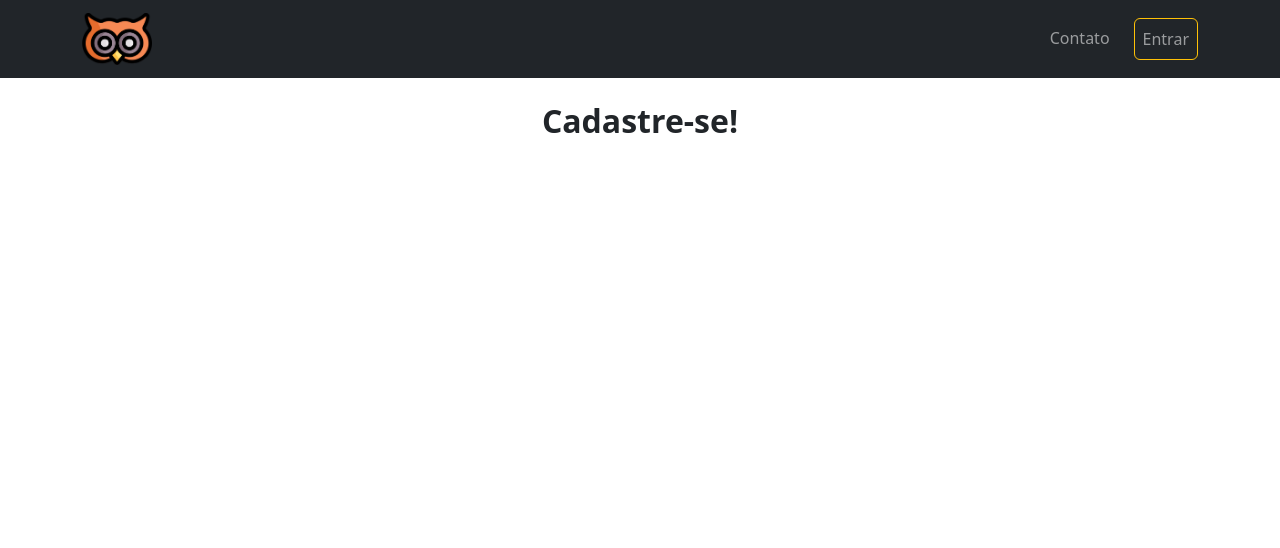
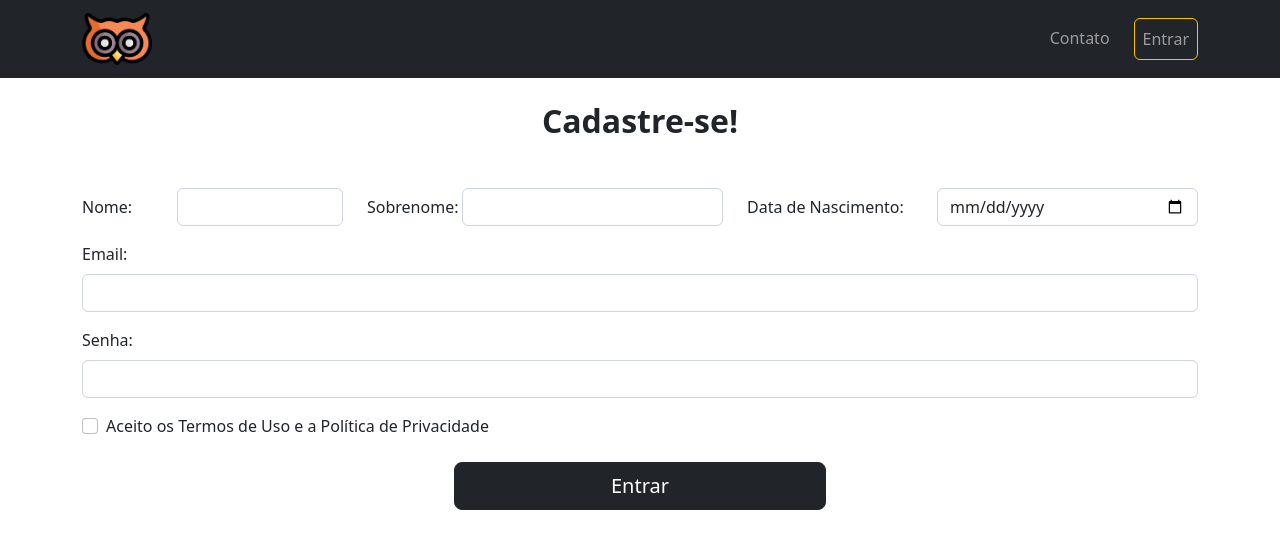
Before and after one commit to ewertones/corujo-frontend, a React (Create React App) app: page /cadastrar in a window 1280 px wide. Shown: the top 548 px of the page. Built offline with nearby package versions, Linux system fonts and the light colour scheme.

Commit message:
Created signup page

```diff
--- a/src/components/assets.jsx
+++ b/src/components/assets.jsx
@@ -23,7 +23,7 @@ export default function Assets() {
 
 const Asset = ({ props }) => {
     return (
-        <div className={`col-lg gx-2 border border-3 rounded p-2 ms-2 me-2 mb-3 ${props.variation > 0 ? "border-success" : props.variation < 0 ? "border-danger" : "border-secondary"}`}>
+        <div className={`col-lg gx-2 border border-3 rounded p-2 ms-2 me-2 mb-5 ${props.variation > 0 ? "border-success" : props.variation < 0 ? "border-danger" : "border-secondary"}`}>
             <div className="row">
                 <div className="col text-start">
                     <Icon path={props.mdi} title="symbol" size={2} rotate={0} color="black" />
--- a/src/components/form_login.jsx
+++ b/src/components/form_login.jsx
@@ -4,20 +4,20 @@ export default function LoginForm() {
     return (
         <form>
             <div className="mb-3">
-                <label htmlFor="exampleInputEmail1" className="form-label">Email:</label>
-                <input type="email" className="form-control" id="exampleInputEmail1" aria-describedby="emailHelp" />
+                <label htmlFor="login_email" className="form-label">Email:</label>
+                <input type="email" className="form-control" id="login_email" />
             </div>
             <div className="mb-3">
-                <label htmlFor="exampleInputPassword1" className="form-label">Senha:</label>
-                <input type="password" className="form-control" id="exampleInputPassword1" />
+                <label htmlFor="login_password" className="form-label">Senha:</label>
+                <input type="password" className="form-control" id="login_password" />
             </div>
             <div className="form-check">
-                <input type="checkbox" className="form-check-input" id="exampleCheck1" />
-                <label className="form-check-label" htmlFor="exampleCheck1">Lembrar-me</label>
+                <input type="checkbox" className="form-check-input" id="login_remember" />
+                <label className="form-check-label" htmlFor="login_remember">Lembrar-me</label>
             </div>
             <div>
                 <small><br />Esqueceu a senha? <Link to="/recuperar_senha" type="button" className="Navbar-login">Recuperar.</Link></small>
-                <small><br />Ainda não tem uma conta? <Link to="/cadastrar" type="button" className="Navbar-signup me-auto">Cadastre-se.</Link></small>
+                <small><br />Ainda não tem uma conta? <Link to="/cadastrar" type="button" className="Navbar-signup">Cadastre-se.</Link></small>
             </div>
             <button type="submit" className="dark-submit btn btn-dark btn-lg d-grid mx-auto col-4 mt-4">Entrar</button>
         </form >
--- a/src/components/form_recover.jsx
+++ b/src/components/form_recover.jsx
@@ -2,10 +2,10 @@ export default function RecoverForm() {
     return (
         <form className="w-auto">
             <div className="mb-3">
-                <label htmlFor="exampleInputEmail1" className="form-label">Email:</label>
-                <input type="email" className="form-control" id="exampleInputEmail1" aria-describedby="emailHelp" />
+                <label htmlFor="recover_email" className="form-label">Email:</label>
+                <input type="email" className="form-control" id="recover_email" />
             </div>
-            <button type="submit" className="btn btn-dark btn-lg d-grid mx-auto col-4 mt-4">Enviar</button>
+            <button type="submit" className="btn btn-dark btn-lg d-grid mx-auto col-4 mt-5">Enviar</button>
         </form>
     )
 }
--- a/src/components/form_signup.jsx
+++ b/src/components/form_signup.jsx
@@ -3,19 +3,39 @@ import { Link } from "react-router-dom";
 export default function LoginForm() {
     return (
         <form>
-            <div className="mb-3">
-                <label htmlFor="exampleInputEmail1" className="form-label">Email:</label>
-                <input type="email" className="form-control" id="exampleInputEmail1" aria-describedby="emailHelp" />
+            < div className="row mt-1 mb-3 align-items-center">
+                < div className="col-sm-1">
+                    <label htmlFor="signup_fname" className="col-form-label">Nome:</label>
+                </div>
+                < div className="col-sm-2">
+                    <input type="text" id="signup_fname" className="form-control" />
+                </div>
+                < div className="col-sm-1">
+                    <label htmlFor="signup_lname" className="col-form-label">Sobrenome:</label>
+                </div>
+                < div className="col-sm-3">
+                    <input type="text" id="signup_lname" className="form-control" />
+                </div>
+                < div className="col-sm-2">
+                    <label htmlFor="signup_birthday" className="col-form-label">Data de Nascimento:</label>
+                </div>
+                < div className="col-sm-3">
+                    <input type="date" id="signup_birthday" min="1900-01-01" max="2003-01-01" className="form-control" />
+                </div>
             </div>
             <div className="mb-3">
-                <label htmlFor="exampleInputPassword1" className="form-label">Senha:</label>
-                <input type="password" className="form-control" id="exampleInputPassword1" />
+                <label htmlFor="signup_email" className="form-label">Email:</label>
+                <input type="email" className="form-control" id="signup_email" />
             </div>
-            <div className="mb-3 form-check">
-                <input type="checkbox" className="form-check-input" id="exampleCheck1" />
-                <label className="form-check-label" htmlFor="exampleCheck1">Aceito os Termos de Uso e a Política de Privacidade.</label>
+            <div className="mb-3">
+                <label htmlFor="signup_password" className="form-label">Senha:</label>
+                <input type="password" className="form-control" id="signup_password" />
             </div>
-            <button type="submit" className="dark-submit btn btn-dark btn-lg d-grid mx-auto col-4 mt-4">Cadastrar</button>
-        </form>
+            <div className="form-check">
+                <input type="checkbox" className="form-check-input" id="signup_remember" />
+                <label className="form-check-label" htmlFor="signup_remember">Aceito os Termos de Uso e a Política de Privacidade</label>
+            </div>
+            <button type="submit" className="dark-submit btn btn-dark btn-lg d-grid mx-auto col-4 mt-4">Entrar</button>
+        </form >
     )
 }
--- a/src/routes/signup.jsx
+++ b/src/routes/signup.jsx
@@ -1,11 +1,13 @@
 import Navbar from "../components/navbar";
+import SignupForm from "../components/form_signup";
 
 export default function Signup() {
     return (
         <div>
             <Navbar />
             <header className="container">
-                <h2 className="subtitle mt-4 mb-3 text-center">Cadastre-se!</h2>
+                <h2 className="subtitle mt-4 mb-5 text-center">Cadastre-se!</h2>
+                <SignupForm />
             </header>
         </div>
     )
```
